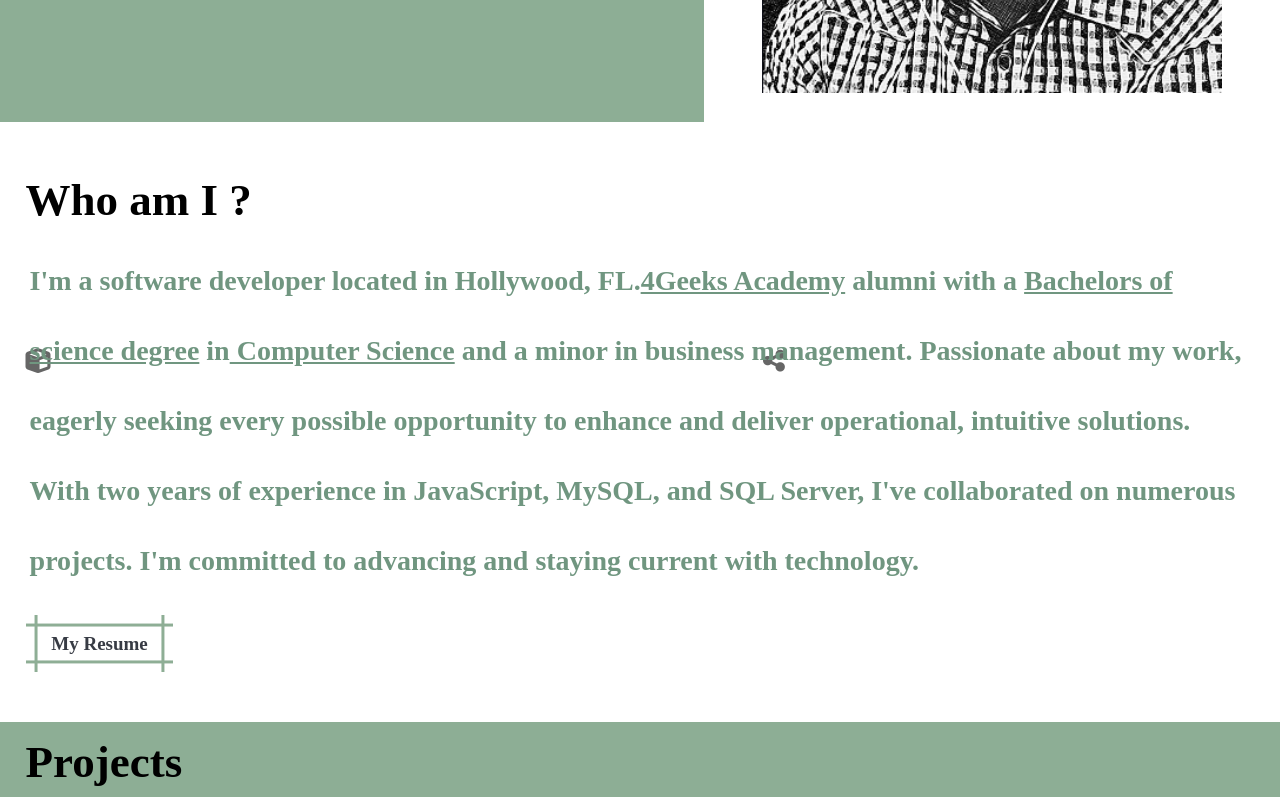
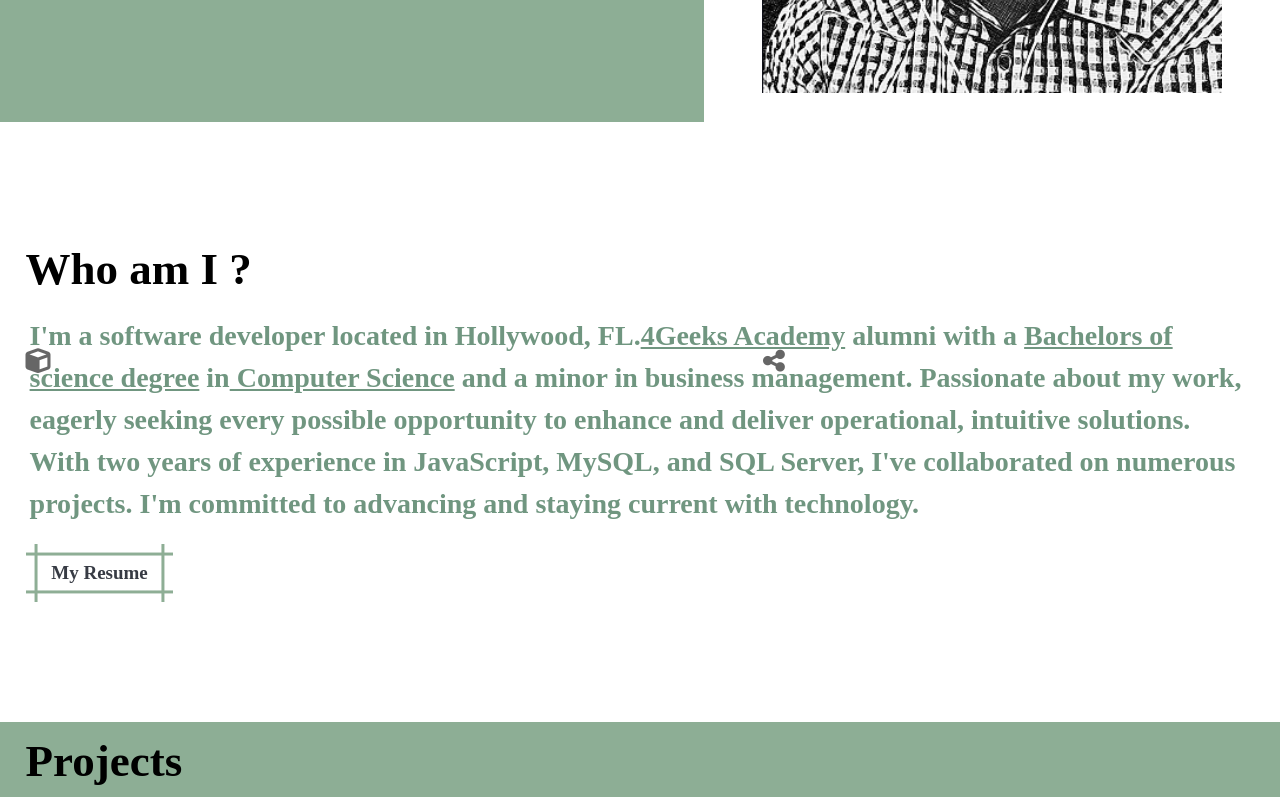
Before and after one commit to Wendy0206/vite-project, a React (Vite) app: page / in a window 1280 px wide. Shown: the part 538-1335 px from the top of the page. Built offline with nearby package versions, Linux system fonts and the light colour scheme.

Commit message:
Minor styling issue fixed

```diff
--- a/src/App.css
+++ b/src/App.css
@@ -332,7 +332,7 @@ a,i,button{
   font-family: "OpenSansCondensed-Bold";
   color: var(--icon-hover-bg);
   padding: 4px;
-  line-height: 2.5em;
+  line-height: 1.5em;
   margin-bottom: 2%;
   }
 
```
